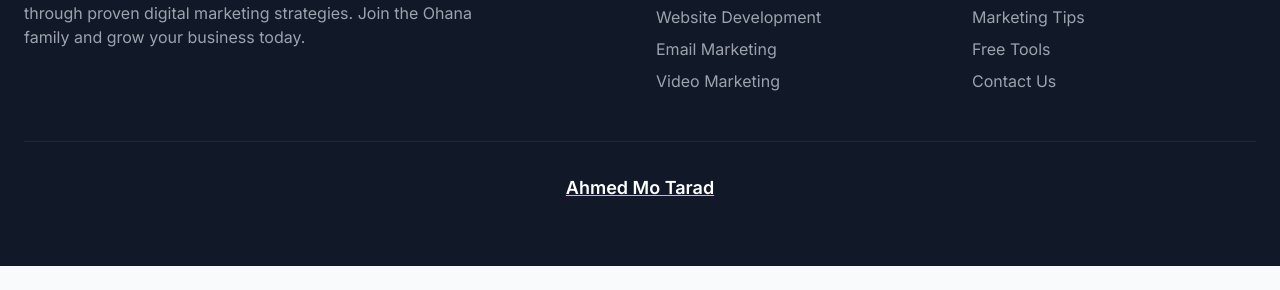
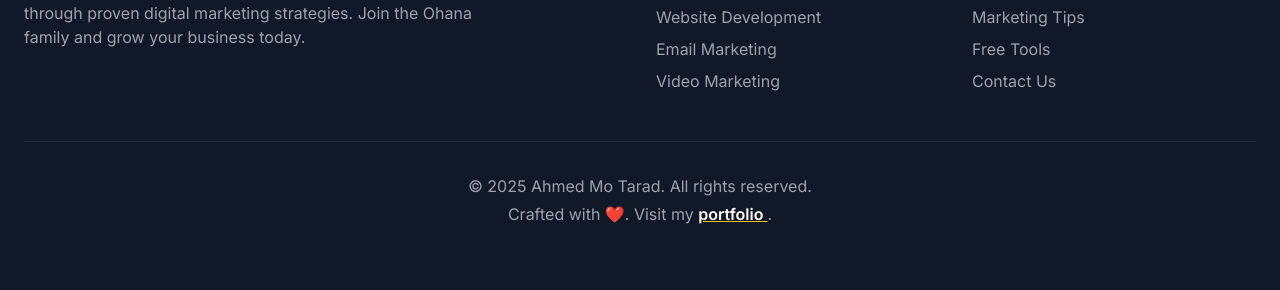
Before and after one commit to ohanamarketing12-ship-it/ohana-website, a plain HTML site: page index.html in a window 1280 px wide. Shown: the part 3336-3626 px from the top of the page. Before the commit the page ends 3602 px from the top, so only its background shows below. Drawn offline with nearby package versions, Linux system fonts and the light colour scheme.

Commit message:
Update index.html

```diff
--- a/index.html
+++ b/index.html
@@ -410,14 +410,19 @@
                 </div>
             </div>
 
-           <div class="border-t border-gray-800 pt-8 text-center text-gray-400">
-    <a href="https://ahmedmotarad.42web.io/portfolio/"
-       target="_blank"
-       rel="noopener noreferrer"
-       class="text-white underline decoration-amber-400 hover:text-amber-400 hover:scale-105 transition-all duration-300 font-semibold text-lg">
-       Ahmed Mo Tarad
-    </a>
+          <div class="border-t border-gray-800 pt-8 text-center text-gray-400">
+    <p>&copy; 2025 Ahmed Mo Tarad. All rights reserved.</p>
+    <p class="mt-1">
+        Crafted with ❤️. Visit my
+        <a href="https://ahmedmotarad.42web.io/portfolio/"
+           target="_blank"
+           rel="noopener noreferrer"
+           class="text-white underline decoration-amber-400 hover:text-amber-400 hover:scale-105 transition-all duration-300 font-semibold">
+           portfolio
+        </a>.
+    </p>
 </div>
+
 
         </div>
     </footer>
```
